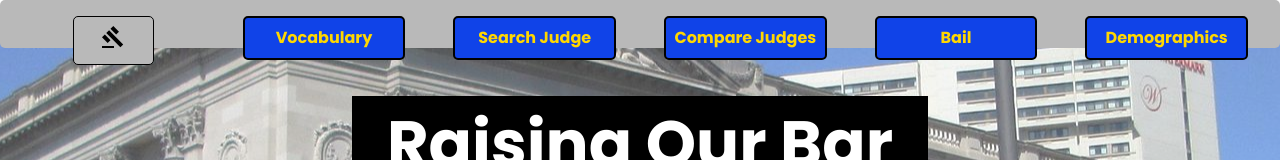
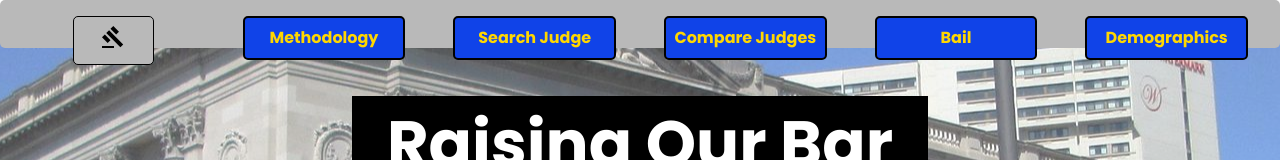
Before and after one commit to SJHPHL-Challenge-10/Challenge-10, a React (Create React App) app: page / in a window 1280 px wide. Shown: the top 160 px of the page. Built offline with nearby package versions, Linux system fonts and the light colour scheme.

Commit message:
Updating nav buttons

```diff
--- a/src/components/Header.js
+++ b/src/components/Header.js
@@ -13,7 +13,7 @@ function Header() {
 						</a>
 					</li>
 					<li>
-						<a href="/vocabulary">Vocabulary</a>
+						<a href="/methodology">Methodology</a>
 					</li>
 					<li>
 						<a href="/judge">Search Judge</a>
```
